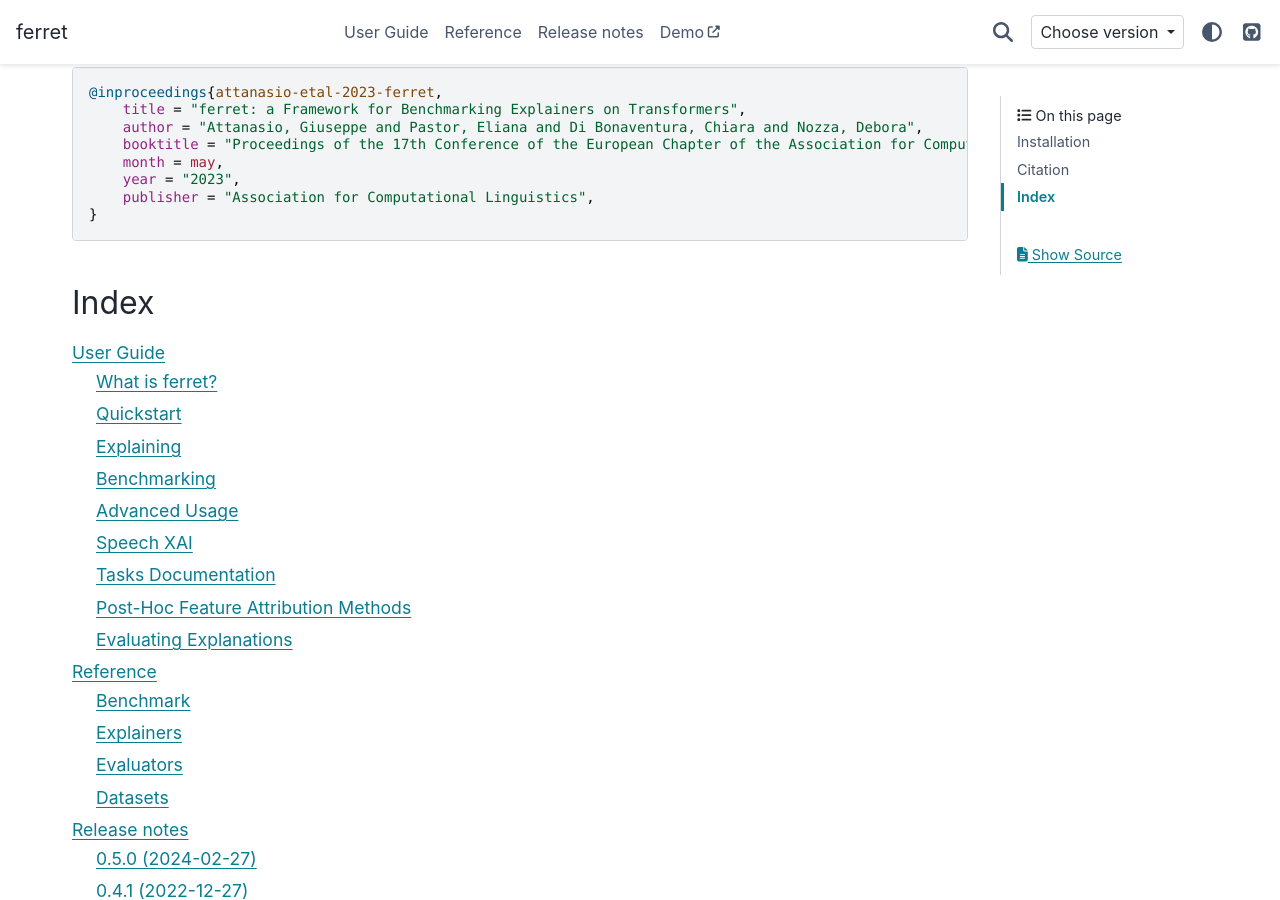
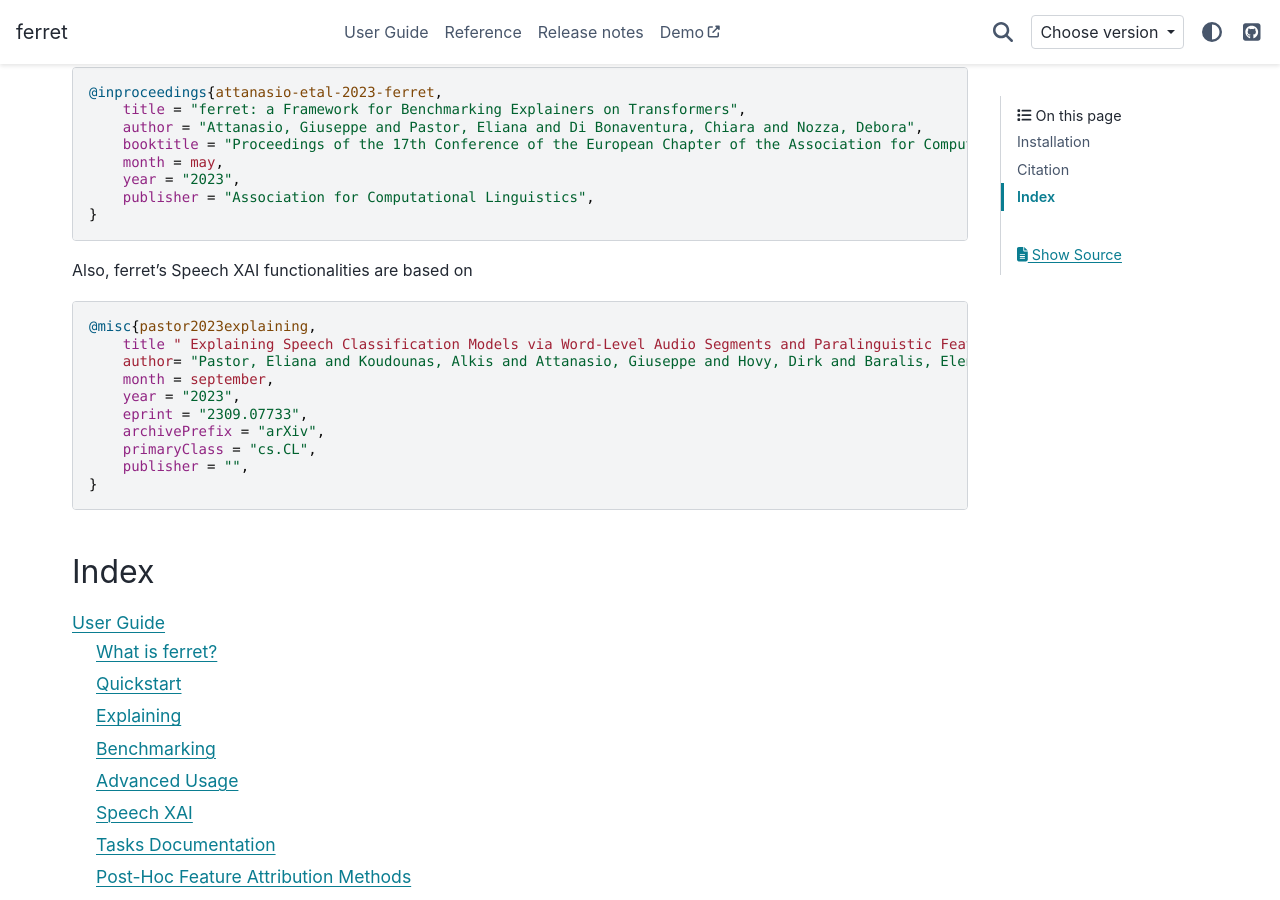
Before and after one commit to g8a9/ferret, a Sphinx documentation site: the page built from docs/source/index.rst, in a window 1280 px wide and 900 px high, scrolled down 666 px. Built offline with Sphinx 7.4.7 and the PyData theme 0.15.4, drawn with Linux system fonts in a browser that asks for light colours; comment, search, counter and statistics services are not loaded.

Commit message:
Delete old SpeechXAI readme, include citation to the SpeechXAI paper in the docs

```diff
--- a/docs/source/index.rst
+++ b/docs/source/index.rst
@@ -71,6 +71,21 @@
         publisher = "Association for Computational Linguistics",
     }
 
+Also, ferret's Speech XAI functionalities are based on
+
+.. code-block:: bibtex
+
+    @misc{pastor2023explaining,
+        title " Explaining Speech Classification Models via Word-Level Audio Segments and Paralinguistic Features",
+        author= "Pastor, Eliana and Koudounas, Alkis and Attanasio, Giuseppe and Hovy, Dirk and Baralis, Elena",
+        month = september,
+        year = "2023",
+        eprint = "2309.07733",
+        archivePrefix = "arXiv",
+        primaryClass = "cs.CL",
+        publisher = "",
+    }
+
 
 .. Indices and tables
 .. ==================
```
Also changed, not shown: examples/speech/README.md (deleted).
